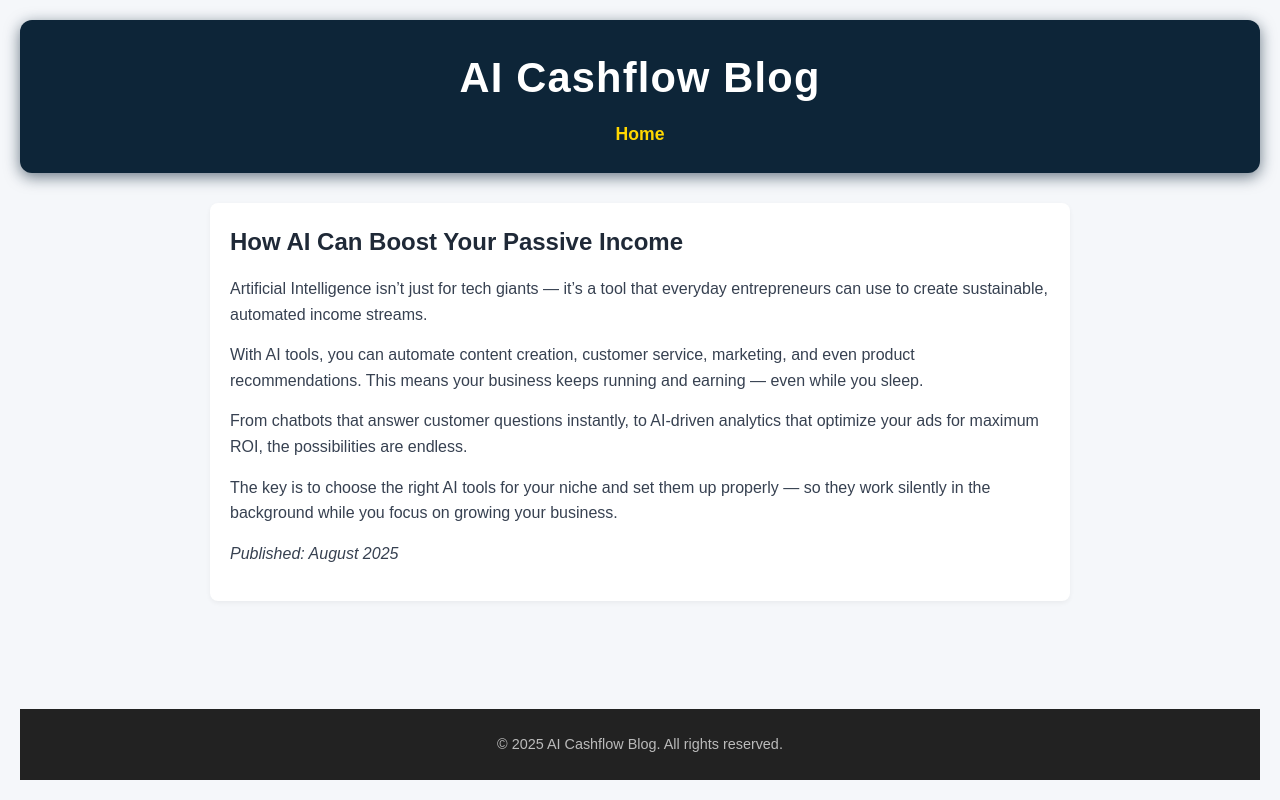
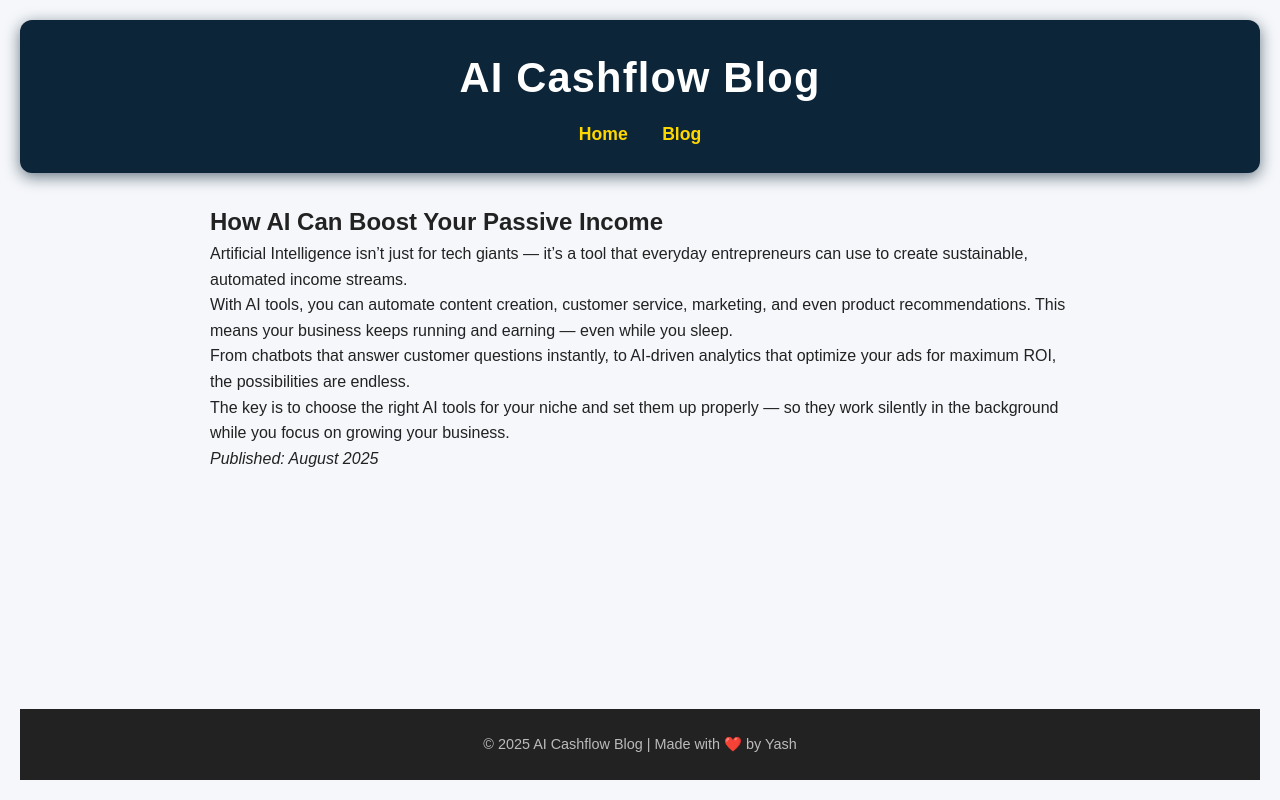
Before and after one commit to yxshh008/ai-cashflow-site, a plain HTML site: page posts/post-1.html in a window 1280 px wide. Drawn offline with Linux system fonts and the light colour scheme; files that its build step writes are made by us from their sources.

Commit message:
Update post-1.html

```diff
--- a/posts/post-1.html
+++ b/posts/post-1.html
@@ -1,34 +1,22 @@
 <!DOCTYPE html>
-<html lang="en">
+<html lang="en" >
 <head>
-    <meta charset="UTF-8">
-    <meta name="viewport" content="width=device-width, initial-scale=1.0">
-    <title>How AI Can Boost Your Passive Income</title>
-    <link rel="stylesheet" href="../assets/style.css">
-    <style>
-        article {
-            background: white;
-            padding: 20px;
-            border-radius: 8px;
-            box-shadow: 0 2px 5px rgba(0,0,0,0.05);
-        }
-        article h1 {
-            color: #1f2937;
-            margin-bottom: 15px;
-        }
-        article p {
-            margin-bottom: 15px;
-            color: #374151;
-        }
-    </style>
+  <meta charset="UTF-8" />
+  <meta name="viewport" content="width=device-width, initial-scale=1" />
+  <title>AI Cashflow Blog | Passive Income Mastery</title>
+  <meta name="description" content="Learn how AI tools help entrepreneurs create automated passive income streams." />
+  <link rel="stylesheet" href="assets/style.css" />
 </head>
 <body>
+
 <header>
   <h1>AI Cashflow Blog</h1>
   <nav>
-            <a href="../index.html">Home</a>
+    <a href="index.html">Home</a>
+    <a href="blog.html">Blog</a>
   </nav>
 </header>
+
 <main>
   <article>
     <h1>How AI Can Boost Your Passive Income</h1>
@@ -36,11 +24,13 @@
     <p>With AI tools, you can automate content creation, customer service, marketing, and even product recommendations. This means your business keeps running and earning — even while you sleep.</p>
     <p>From chatbots that answer customer questions instantly, to AI-driven analytics that optimize your ads for maximum ROI, the possibilities are endless.</p>
     <p>The key is to choose the right AI tools for your niche and set them up properly — so they work silently in the background while you focus on growing your business.</p>
-            <p><em>Published: August 2025</em></p>
+    <em>Published: August 2025</em>
   </article>
 </main>
+
 <footer>
-        <p>© 2025 AI Cashflow Blog. All rights reserved.</p>
+  &copy; 2025 AI Cashflow Blog | Made with ❤️ by Yash
 </footer>
+
 </body>
 </html>
```
Lines whose indentation alone changed are shown as unchanged.
